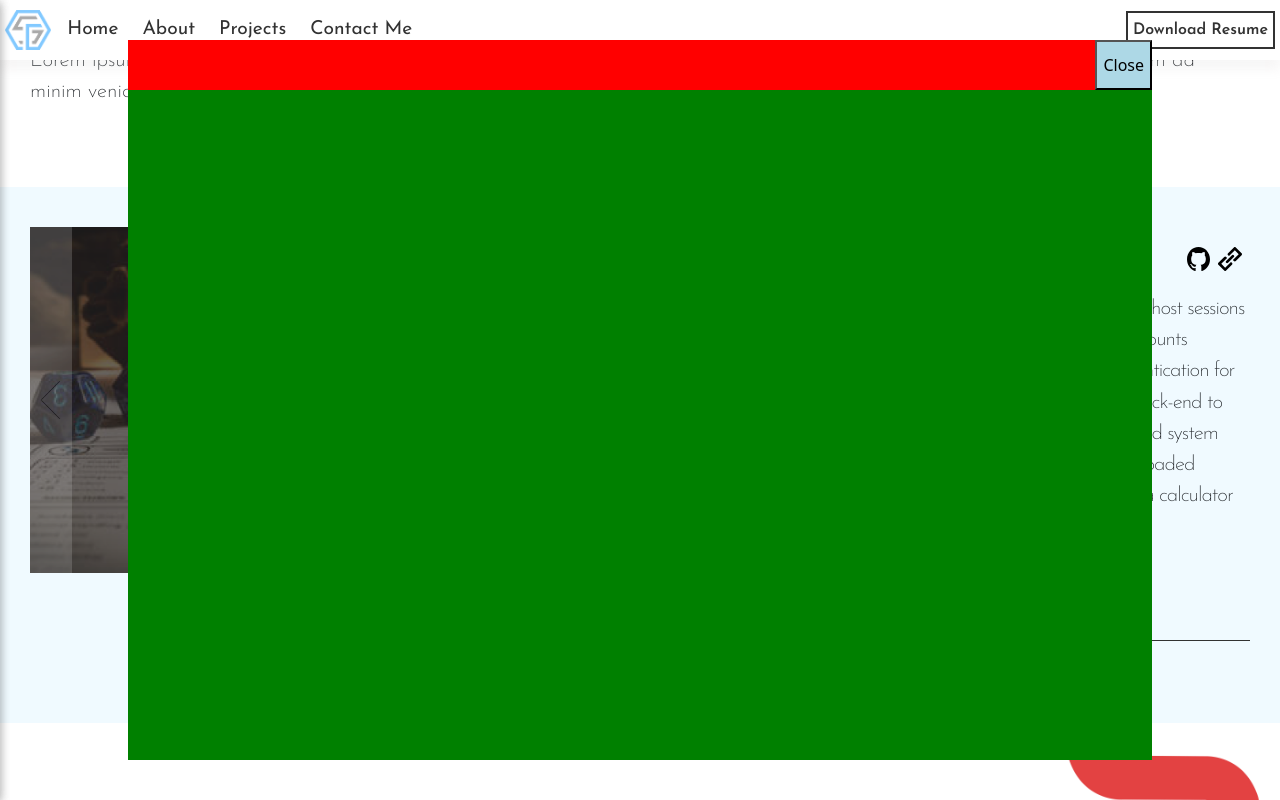
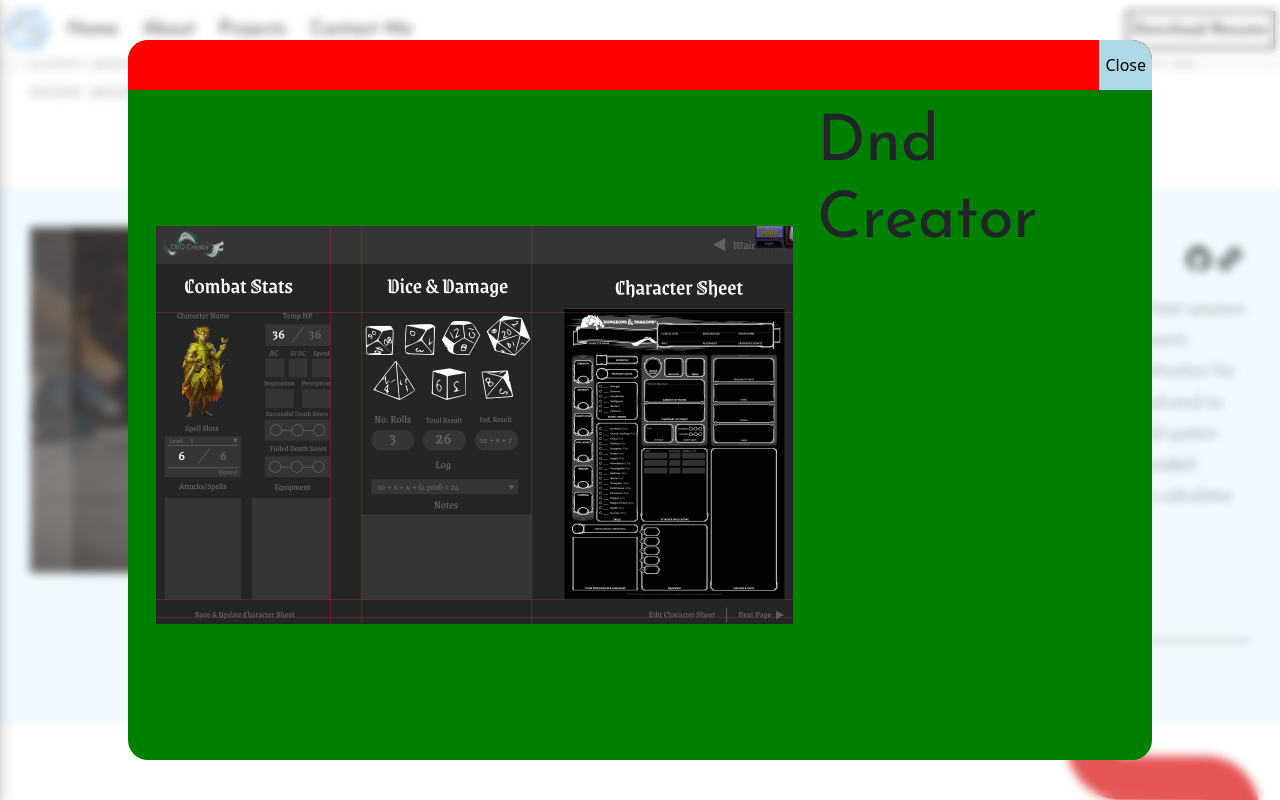
Before and after one commit to Sam89001/Porfolio-Site, a React (Vite) app: page / in a window 1280 px wide. Both pictures are taken after a click on the picture 329 px from the left and 2448 px from the top of the page. Shown: the part 2048-2848 px from the top of the page. Built offline with nearby package versions, Linux system fonts and the light colour scheme; grey boxes are pictures that could not be loaded.

Commit message:
fixing layout

```diff
--- a/src/components/Popup.jsx
+++ b/src/components/Popup.jsx
@@ -1,20 +1,34 @@
 import React from 'react';
 import '../css/popup.css';
 
-import Logo from '../assets/SC.png';
-import GithubLogo from '../assets/github-logo.svg'
-import LinkedInLogo from '../assets/linkedin-logo.svg'
+import Template from '../assets/Dnd Creator 2.png';
 
-function Popup({ isVisible, onClose }) {
+function Popup({ isVisible, onClose, PopupProjectName, PopupProjectSubHeading, PopupProjectText }) {
+  return (
+    <div className={`popup ${isVisible ? 'show' : 'hide'} h-100 w-100`}>
+      <div className='popup-style'>
 
-  return (
-    <div className={`popup ${isVisible ? 'show' : 'hide'}`}>
-      <div className='w-100 d-flex justify-content-end' style={{backgroundColor: 'red', height: '7%'}}>
-        <button className='h-100' style={{backgroundColor: 'lightblue'}} onClick={onClose}>Close</button>
+        <div className='w-100 d-flex justify-content-end' style={{ backgroundColor: 'red', height: '7%', borderRadius: '20px 20px 0 0' }}>
+          <button className='h-100' style={{ backgroundColor: 'lightblue', border: 'none', borderRadius: '0px 20px 0px 0px' }} onClick={onClose}>Close</button>
+        </div>
+
+        <section className='d-flex justify-content-center align-items-center' style={{ height: '93%', padding: '1em' }}>
+
+          <div className='row w-100 h-100'>
+            <div className='col-sm-12 col-md-8 d-flex justify-content-center align-items-center'>
+              <img className='img-fluid' src={Template} alt="Template"/>
+            </div>
+            <div className='col-sm-12 col-md-4 d-flex flex-column'>
+              <h1 className='popup-header'>{PopupProjectName}</h1>
+              <h2 className='popup-subheader'>{PopupProjectSubHeading}</h2>
+              <p>{PopupProjectText}</p>
+            </div>
+          </div>
+
+        </section>
       </div>
-
     </div>
-  )
+  );
 }
 
-export default Popup
+export default Popup;
--- a/src/components/Project.jsx
+++ b/src/components/Project.jsx
@@ -106,7 +106,7 @@ function Project({ ProjectTitle, ProjectImage, Logo, TechStackImages, Background
             </div>
       </div>
 
-      <Popup isVisible={isPopoutOpen} onClose={togglePopout} />
+      <Popup isVisible={isPopoutOpen} onClose={togglePopout} PopupProjectName={ProjectTitle}/>
     </div>
     )
 }
--- a/src/components/ProjectsPage.jsx
+++ b/src/components/ProjectsPage.jsx
@@ -54,12 +54,14 @@ function ProjectsPage() {
       {/* Dnd Creator*/}
 
       <Project ProjectImage={DndCreatorImages} TechStackImages={DndCreatorTechStack} ProjectTitle={'Dnd Creator'}
-      BackgroundColour={'var(--backgroundBlue)'} Logo={DndCreatorLinks}
+      BackgroundColour={'var(--backgroundBlue)'}
+      Logo={DndCreatorLinks}
       ProjectDescription={`Dnd Creator is an SPA CRUD tool that allows users to play and host sessions with character sheets created in Dnd Creator.
       It features user accounts encrypted in a MongoDB database with bcrypt and JWT authentication for user session data, connected to a RESTful
        API with a NodeJS back-end to perform CRUD requests. For the front-end, it has a draggable grid system where the grid can be resized and
        adjusted to fit pre-set or user-loaded images. Continually, DndCreator has other helpful tools, such as a calculator and dice roller,
-       that save the user's roll history.`}/>
+       that save the user's roll history.`}
+      />
 
       {/* Image & Padding*/}
 
--- a/src/css/navbar.css
+++ b/src/css/navbar.css
@@ -68,7 +68,7 @@
   left: 0;
   width: 75%;
   height: 100%;
-  z-index: 9998;
+  z-index: 9997;
   background-color: var(--backgroundGrey);
   transition: transform 0.3s ease-in-out;
   transform: translateX(-100%);
--- a/src/css/popup.css
+++ b/src/css/popup.css
@@ -1,19 +1,44 @@
 .popup {
+  position: fixed;
+  top: 0;
+  left: 0;
+  width: 100%;
+  height: 100%;
+  background: rgb(255, 255, 255, 0.1);
+  backdrop-filter: blur(5px);
+  z-index: 9998;
+  display: none;
+}
+
+.popup.show {
+  display: block;
+}
+.popup.hide {
+  display: none;
+}
+
+.popup-style {
   position: fixed;
   width: 80vw;
   height: 90vh;
   background-color: green;
-  z-index: 9999;
+  z-index: 9999; /* Ensure it's on top of the blurred background */
   top: 50%;
   left: 50%;
   transform: translate(-50%, -50%);
+  border-radius: 20px;
 }
 
-.popup.show {
-  visibility: visible;
+.popup-header,
+.popup-subheader {
+  font-family: 'Josefin Sans', sans-serif;
+  font-weight: 400;
 }
 
-.popup.hide {
-  visibility: none;
-  display: none;
+.popup-header {
+  font-size: 4rem;
 }
+
+.popup-subheader {
+  font-size: 1rem;
+}
```
